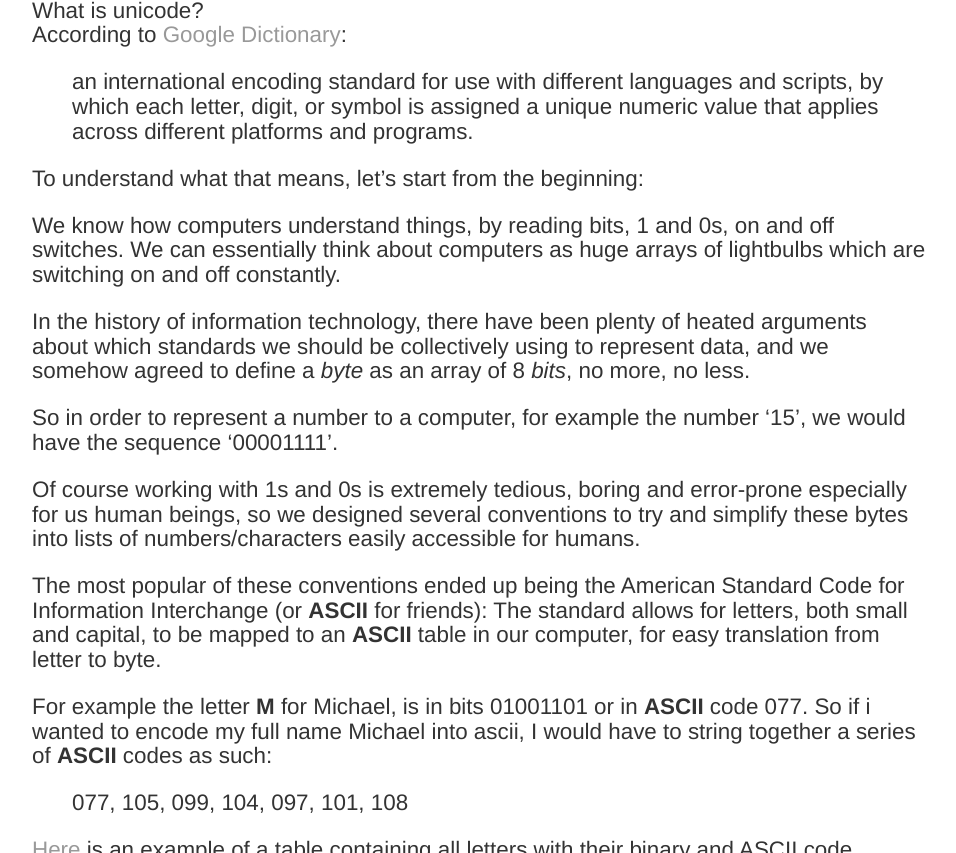
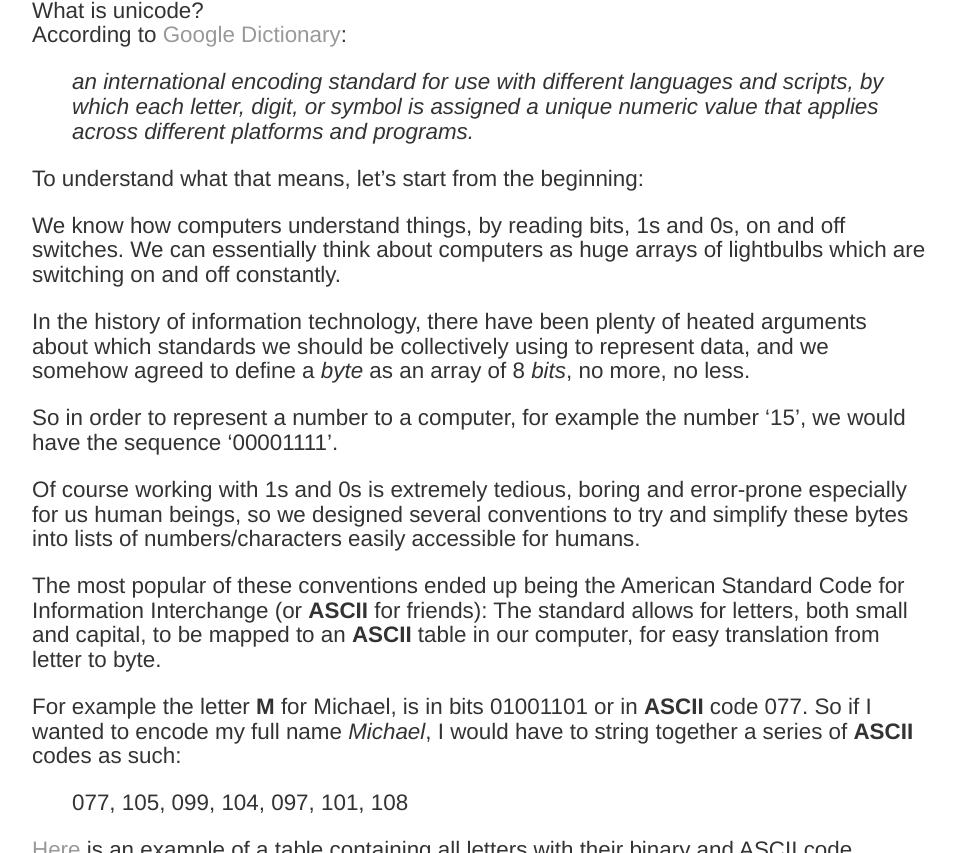
Before and after one commit to maiku1008/maiku1008.github.io, a Jekyll site: the page built from _posts/2017-12-18-unicode.md, in a window 1280 px wide and 900 px high, scrolled down 688 px, cut to the strip 47-900 px from the top of the window. Shown: the whole strip, without its empty margins (160-1116 px from the left). Built offline with Jekyll 4.4.1, drawn with Linux system fonts in a browser that asks for light colours; comment, search, counter and statistics services are not loaded; some of the changed text lies outside the part shown.

Commit message:
adjustments to 18/12 post

```diff
--- a/_posts/2017-12-18-unicode.md
+++ b/_posts/2017-12-18-unicode.md
@@ -10,11 +10,11 @@ date: 2017-12-18
 
 What is unicode?
 According to [Google Dictionary](https://www.google.com/search?q=what+is+unicode&ie=utf-8&oe=utf-8):
-> an international encoding standard for use with different languages and scripts, by which each letter, digit, or symbol is assigned a unique numeric value that applies across different platforms and programs.
+> _an international encoding standard for use with different languages and scripts, by which each letter, digit, or symbol is assigned a unique numeric value that applies across different platforms and programs._
 
 To understand what that means, let's start from the beginning:
 
-We know how computers understand things, by reading bits, 1 and 0s, on and off switches. We can essentially think about computers as huge arrays of lightbulbs which are switching on and off constantly.
+We know how computers understand things, by reading bits, 1s and 0s, on and off switches. We can essentially think about computers as huge arrays of lightbulbs which are switching on and off constantly.
 
 In the history of information technology, there have been plenty of heated arguments about which standards we should be collectively using to represent data, and we somehow agreed to define a _byte_ as an array of 8 _bits_, no more, no less.
 
@@ -24,7 +24,7 @@ Of course working with 1s and 0s is extremely tedious, boring and error-prone es
 
 The most popular of these conventions ended up being the American Standard Code for Information Interchange (or **ASCII** for friends): The standard allows for letters, both small and capital, to be mapped to an **ASCII** table in our computer, for easy translation from letter to byte.
 
-For example the letter **M** for Michael, is in bits 01001101 or in **ASCII** code 077. So if i wanted to encode my full name Michael into ascii, I would have to string together a series of **ASCII** codes as such:
+For example the letter **M** for Michael, is in bits 01001101 or in **ASCII** code 077. So if I wanted to encode my full name *Michael*, I would have to string together a series of **ASCII** codes as such:
 > 077, 105, 099, 104, 097, 101, 108
 
 [Here](http://sticksandstones.kstrom.com/appen.html) is an example of a table containing all letters with their binary and ASCII code equivalent.
```
Also changed, not shown: other parts of _posts/2017-12-18-unicode.md (+7 -2 lines).
